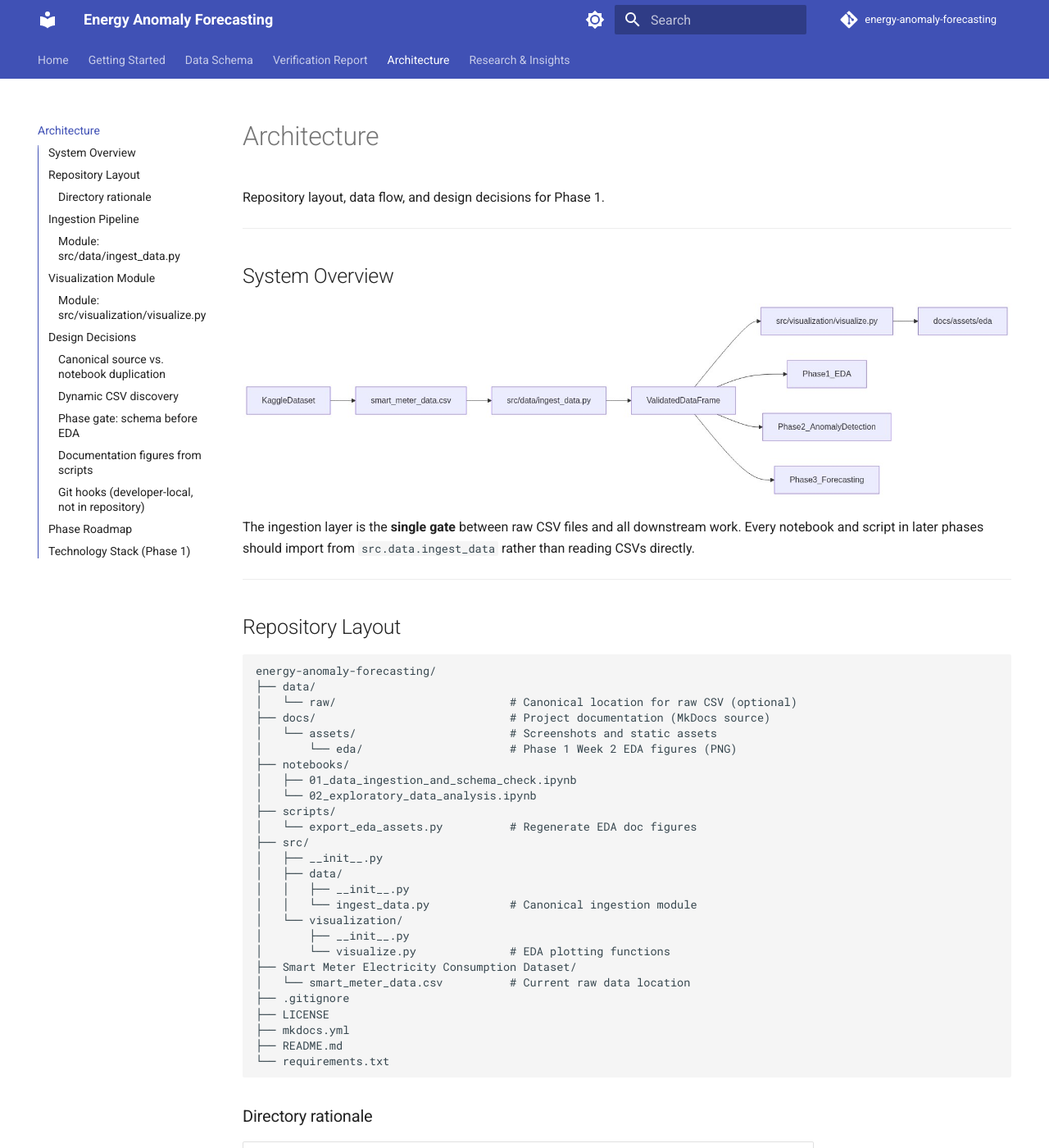
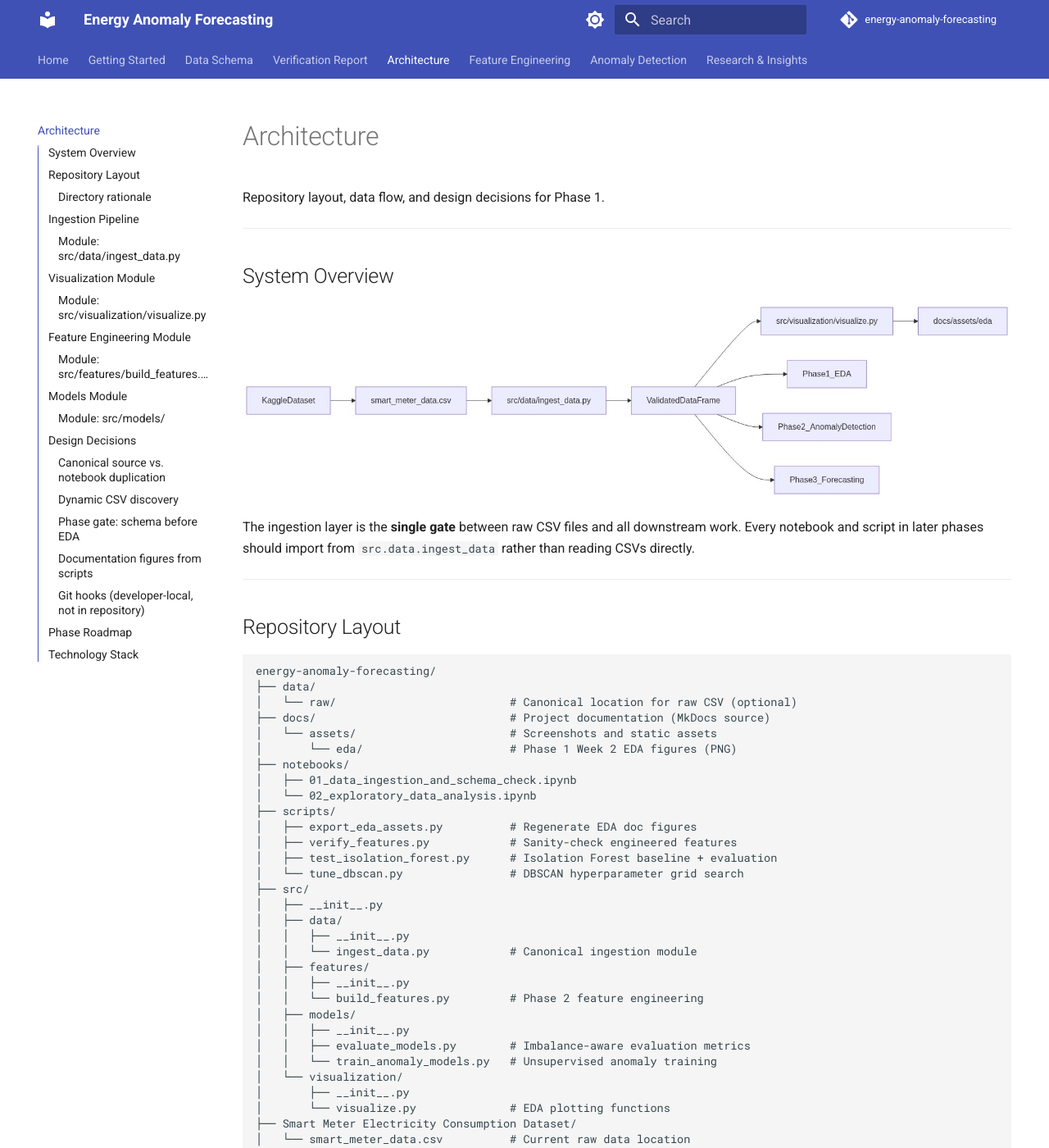
Before and after one commit to mj-weshh/energy-anomaly-forecasting, an MkDocs documentation site: the page built from docs/architecture.md, in a window 1280 px wide and 1400 px high. Shown: the whole window at 82% size. Built offline with MkDocs 1.6.1 and Material for MkDocs 9.7.7, drawn with Linux system fonts in a browser that asks for light colours; comment, search, counter and statistics services are not loaded; some of the changed text lies outside the part shown.

Commit message:
docs: document Phase 2 Week 4 Day 2 DBSCAN and model comparison
Restore Week 3/Day 1 docs baseline, extend anomaly-detection with DBSCAN grid-search results and detect_anomalies router, and sync architecture, status tables, README, and MkDocs nav.

````diff
--- a/docs/architecture.md
+++ b/docs/architecture.md
@@ -25,12 +25,22 @@
 │   ├── 01_data_ingestion_and_schema_check.ipynb
 │   └── 02_exploratory_data_analysis.ipynb
 ├── scripts/
-│   └── export_eda_assets.py          # Regenerate EDA doc figures
+│   ├── export_eda_assets.py          # Regenerate EDA doc figures
+│   ├── verify_features.py            # Sanity-check engineered features
+│   ├── test_isolation_forest.py      # Isolation Forest baseline + evaluation
+│   └── tune_dbscan.py                # DBSCAN hyperparameter grid search
 ├── src/
 │   ├── __init__.py
 │   ├── data/
 │   │   ├── __init__.py
 │   │   └── ingest_data.py            # Canonical ingestion module
+│   ├── features/
+│   │   ├── __init__.py
+│   │   └── build_features.py         # Phase 2 feature engineering
+│   ├── models/
+│   │   ├── __init__.py
+│   │   ├── evaluate_models.py        # Imbalance-aware evaluation metrics
+│   │   └── train_anomaly_models.py   # Unsupervised anomaly training
 │   └── visualization/
 │       ├── __init__.py
 │       └── visualize.py              # EDA plotting functions
@@ -52,7 +62,9 @@
 | `data/raw/` | Future canonical storage for raw files |
 | `docs/` | Human-readable documentation source |
 | `docs/assets/eda/` | Exported EDA plots for MkDocs |
-| `scripts/` | CLI utilities (e.g. EDA asset export) |
+| `src/features/` | Model-ready feature engineering (Phase 2) |
+| `src/models/` | Unsupervised anomaly detection and evaluation (Phase 2) |
+| `scripts/` | CLI utilities (EDA export, feature verification, model testing) |
 | `Smart Meter Electricity Consumption Dataset/` | Legacy download location; supported by dynamic discovery |
 
 ---
@@ -104,6 +116,53 @@
 
 ---
 
+## Feature Engineering Module
+
+### Module: `src/features/build_features.py`
+
+| Function | Responsibility |
+|----------|----------------|
+| `add_temporal_features(df)` | Derive `hour`, `day_of_week`, `month`, and `is_weekend` integer columns from `Timestamp` |
+| `add_rolling_metrics(df)` | Derive 3-hour and 24-hour rolling mean / standard deviation over `Electricity_Consumed` (chronologically sorted) |
+| `build_all_features(df)` | Apply temporal then rolling features in one call |
+
+See [Feature Engineering](feature-engineering.md) for design notes and verification output.
+
+**Verification:**
+
+```bash
+python scripts/verify_features.py
+```
+
+Loads the dataset via `src.data.ingest_data`, applies both feature functions, and asserts column presence, value ranges, and NaN warm-up behavior.
+
+---
+
+## Models Module
+
+### Module: `src/models/`
+
+| Function | Module | Responsibility |
+|----------|--------|----------------|
+| `evaluate_anomaly_model(y_true, y_pred)` | `evaluate_models.py` | Precision, recall, F1, confusion matrix (Abnormal = positive class) |
+| `prepare_feature_matrix(df)` | `train_anomaly_models.py` | Numeric training matrix; drops label, timestamp, and NaN warm-up rows |
+| `train_isolation_forest(df)` | `train_anomaly_models.py` | Unsupervised Isolation Forest fit; returns model and 0/1 predictions |
+| `train_dbscan(df)` | `train_anomaly_models.py` | Unsupervised DBSCAN fit; noise points mapped to Abnormal |
+| `detect_anomalies(df, model_type)` | `train_anomaly_models.py` | Unified router to Isolation Forest or DBSCAN |
+
+See [Anomaly Detection](anomaly-detection.md) for baseline results and design notes.
+
+**Baseline verification:**
+
+```bash
+python scripts/test_isolation_forest.py
+python scripts/tune_dbscan.py
+```
+
+Loads data, applies features, trains unsupervised detectors (labels excluded), and prints imbalance-aware metrics against the benchmark.
+
+---
+
 ## Design Decisions
 
 ### Canonical source vs. notebook duplication
@@ -152,12 +211,12 @@
 | Phase | Deliverables | Key modules |
 |-------|-------------|-------------|
 | **1 — Setup & EDA** | Ingestion, schema validation, EDA, documentation | `src/data/ingest_data.py`, `src/visualization/visualize.py` |
-| **2 — Anomaly Detection** | Isolation Forest, DBSCAN, evaluation | `src/models/` (planned) |
+| **2 — Anomaly Detection** | Feature engineering, Isolation Forest, DBSCAN, evaluation | `src/features/build_features.py`, `src/models/train_anomaly_models.py` |
 | **3 — Forecasting** | XGBoost, LSTM, evaluation | `src/models/` (planned) |
 
 ---
 
-## Technology Stack (Phase 1)
+## Technology Stack
 
 | Component | Library | Version constraint |
 |-----------|---------|-------------------|
@@ -167,6 +226,7 @@
 | Notebooks | jupyter, ipykernel | >= 1.0.0, >= 6.0.0 |
 | Visualization | matplotlib, seaborn | >= 3.7.0, >= 0.13.0 |
 | Statistics | scipy, statsmodels | >= 1.11.0, >= 0.14.0 |
+| Anomaly detection | scikit-learn | >= 1.3.0 |
 | Documentation | mkdocs, mkdocs-material | >= 1.6.0, >= 9.5.0 |
 
-ML libraries (scikit-learn, xgboost, tensorflow/pytorch) will be added in Phase 2 and Phase 3.
+Forecasting libraries (xgboost, tensorflow/pytorch) will be added in Phase 3.
--- a/mkdocs.yml
+++ b/mkdocs.yml
@@ -29,6 +29,8 @@
   - Data Schema: data-schema.md
   - Verification Report: verification-report.md
   - Architecture: architecture.md
+  - Feature Engineering: feature-engineering.md
+  - Anomaly Detection: anomaly-detection.md
   - Research & Insights:
       - EDA Insights: eda-insights.md
       - Phase 2 Strategy: phase2-strategy.md
````
Also changed, not shown: README.md (+40 -2 lines), docs/anomaly-detection.md (added, +192 -0 lines), docs/feature-engineering.md (added, +139 -0 lines), docs/index.md (+14 -1 lines), docs/phase2-strategy.md (+11 -8 lines).
